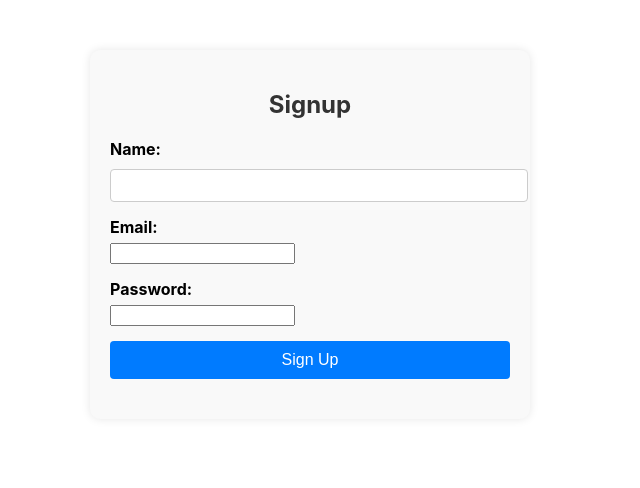
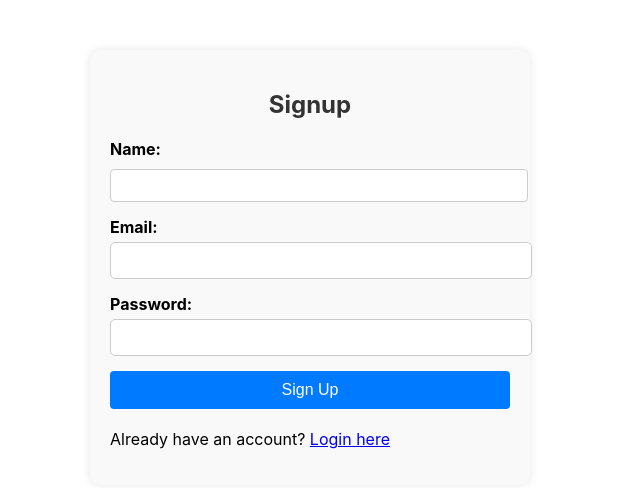
Before and after one commit to darshan-dinesh-mp/Finance-Tracker, a React (Create React App) app in the folder client/: page /signup in a window 1280 px wide. Shown: the top 488 px of the page, without its empty margins (330-970 px from the left). Built offline with nearby package versions, Linux system fonts and the light colour scheme.

Commit message:
done demo styles

```diff
--- a/client/src/components/LoginSignup/Login.js
+++ b/client/src/components/LoginSignup/Login.js
@@ -1,5 +1,5 @@
 import React, { useState } from 'react';
-import { useNavigate } from 'react-router-dom';
+import { useNavigate, Link } from 'react-router-dom';
 import styles from './Login.module.css';
 
 const Login = () => {
@@ -62,6 +62,9 @@ const Login = () => {
                 {error && <p className={styles.error}>{error}</p>}
                 {success && <p className={styles.success}>{success}</p>}
             </form>
+            <p>
+                Don't have an account? <Link to="/signup">Signup here</Link>
+            </p>
         </div>
     );
 };
--- a/client/src/components/LoginSignup/Signup.js
+++ b/client/src/components/LoginSignup/Signup.js
@@ -1,5 +1,5 @@
 import React, { useState } from 'react';
-import { useNavigate } from 'react-router-dom';
+import { useNavigate, Link } from 'react-router-dom';
 import styles from './Signup.module.css';
 
 const Signup = () => {
@@ -74,6 +74,9 @@ const Signup = () => {
                 {error && <p className="error">{error}</p>}
                 {success && <p className="success">{success}</p>}
             </form>
+            <p>
+                Already have an account? <Link to="/login">Login here</Link>
+            </p>
         </div>
     );
 };
--- a/client/src/components/LoginSignup/Signup.module.css
+++ b/client/src/components/LoginSignup/Signup.module.css
@@ -7,4 +7,51 @@
     box-shadow: 0 0 10px rgba(0, 0, 0, 0.1);
 }
 
-/* Other styles similar to Login.module.css, but with .signupContainer, .signupButton, etc. */
+.signupTitle {
+    text-align: center;
+    margin-bottom: 20px;
+    font-size: 24px;
+    color: #333;
+}
+
+.signupForm div {
+    margin-bottom: 15px;
+}
+
+.signupForm label {
+    display: block;
+    margin-bottom: 5px;
+    font-weight: bold;
+}
+
+.signupForm input {
+    width: 100%;
+    padding: 10px;
+    border: 1px solid #ccc;
+    border-radius: 5px;
+}
+
+.signupButton {
+    width: 100%;
+    padding: 10px;
+    background-color: #28a745;
+    color: white;
+    border: none;
+    border-radius: 5px;
+    cursor: pointer;
+}
+
+.signupButton:hover {
+    background-color: #218838;
+}
+
+.error {
+    color: red;
+    margin-top: 10px;
+}
+
+.success {
+    color: green;
+    margin-top: 10px;
+}
+/* Other styles similar to signup.module.css, but with .signupContainer, .signupButton, etc. */
```
